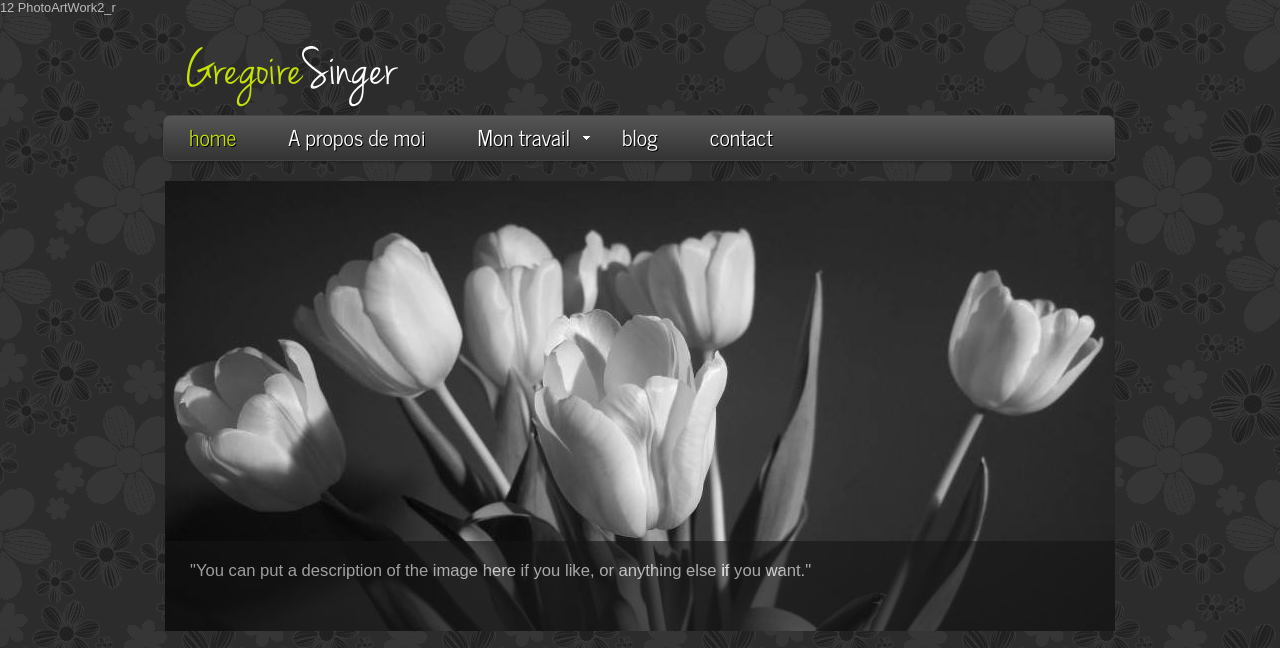
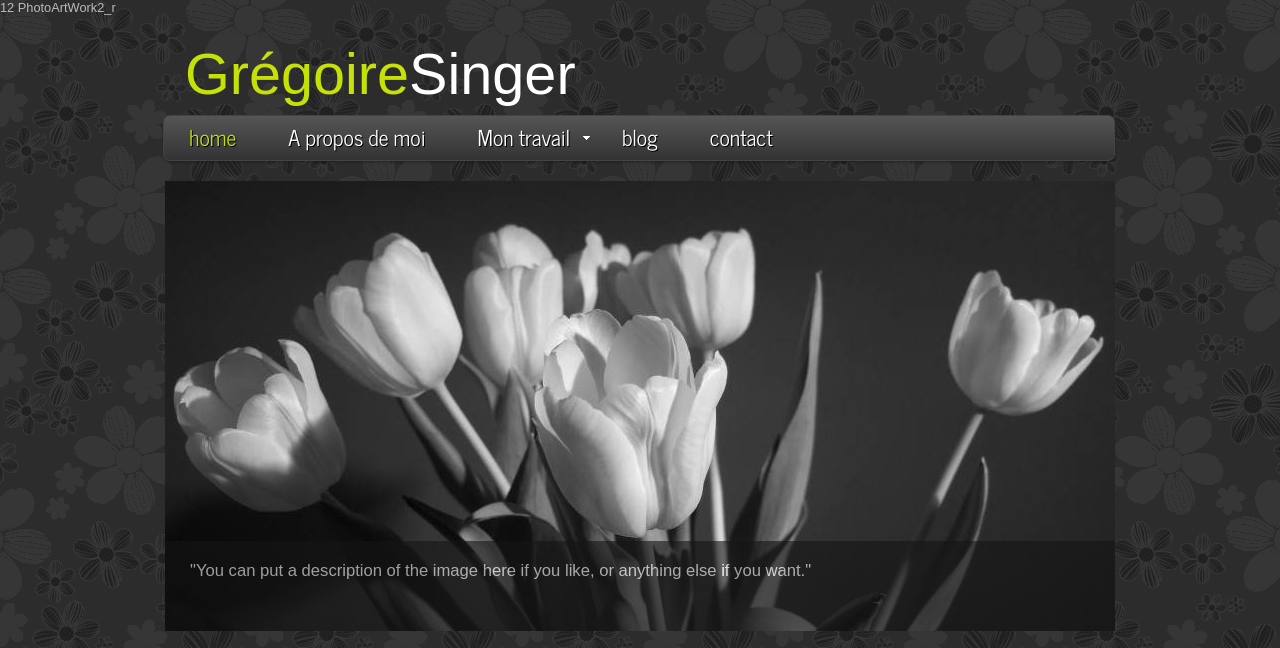
Before and after one commit to GregoireSinger/gregoiresinger.github.io, a plain HTML site: page index.html in a window 1280 px wide. Shown: the top 648 px of the page. Drawn offline with Linux system fonts and the light colour scheme.

Commit message:
work in progress

```diff
--- a/css/style.css
+++ b/css/style.css
@@ -95,7 +95,7 @@ header {
   padding: 0;}
 
 #logo h1 {
-  font: normal 450% 'Jenna Sue', arial, sans-serif;
+  font: normal 450% 'Arial', arial, sans-serif;
   padding: 6px 0 0 20px;}
 
 #logo h1 a:hover {
--- a/index.html
+++ b/index.html
@@ -18,7 +18,7 @@
 
     <!-- begin header -->
     <header>
-      <div id="logo"><h1><a href="#">Gregoire</a>Singer</h1></div>
+      <div id="logo"><h1><a href="#">Grégoire</a>Singer</h1></div>
       <nav>
         <ul class="sf-menu" id="nav">
           <li class="selected"><a href="index.html">home</a></li>
```
Also changed, not shown: 1 other file.
